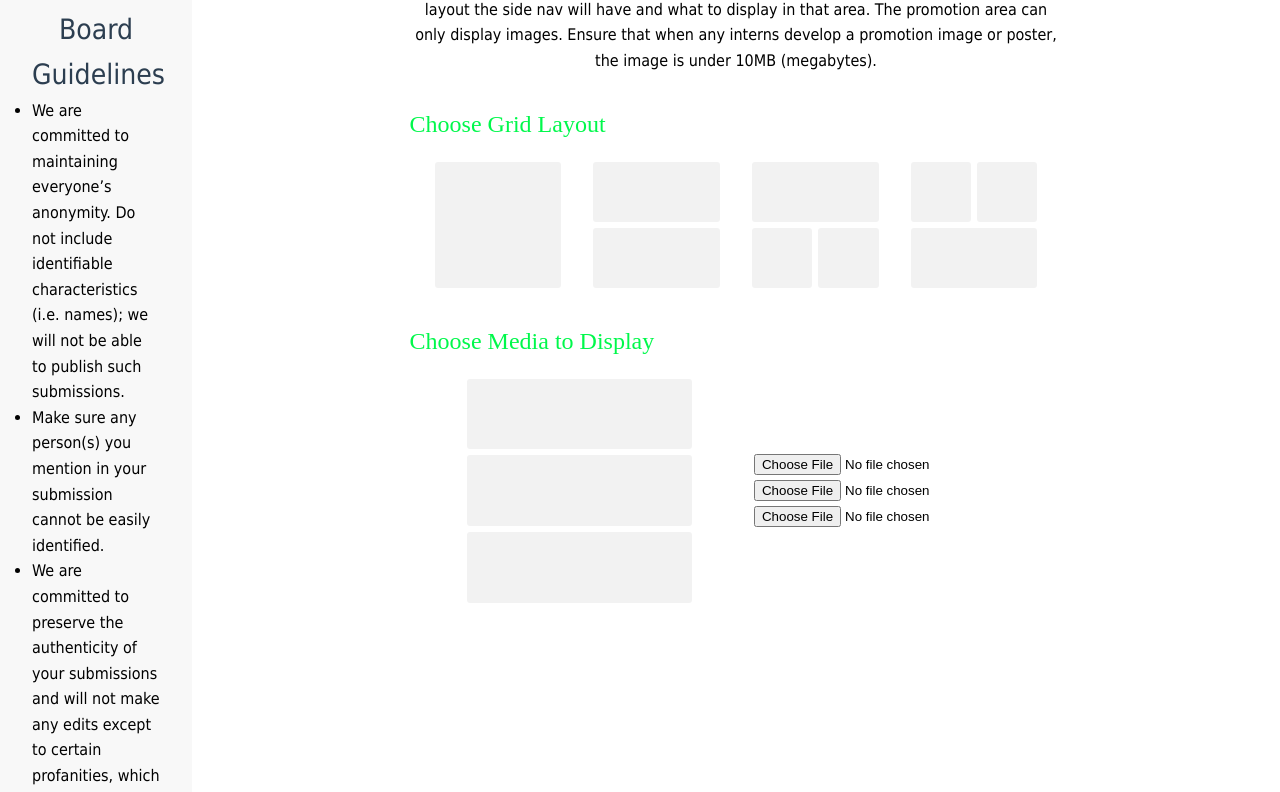
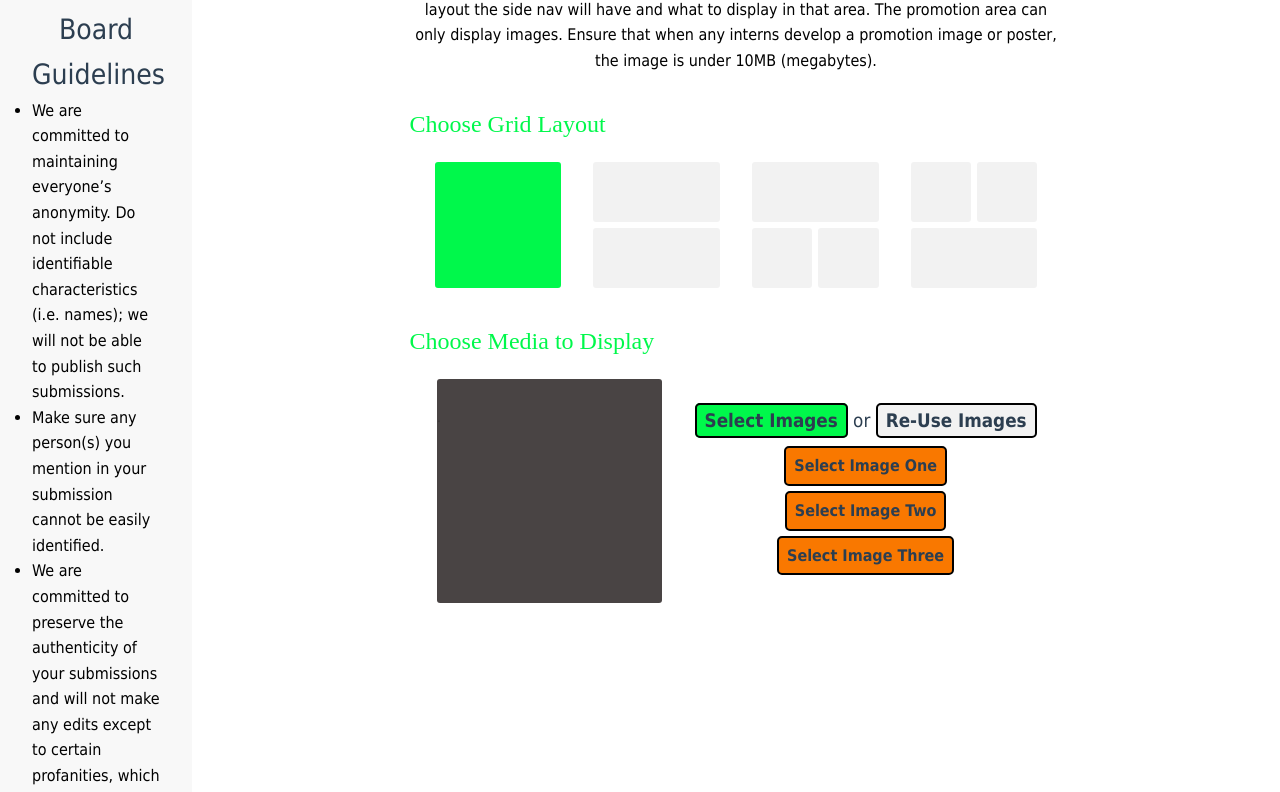
Before and after one commit to pncfoundation/pncf_message_board, a Vue app: page /#/pnc/admin in a window 1280 px wide. Shown: the part 525-1317 px from the top of the page. Built offline with nearby package versions, Linux system fonts and the light colour scheme; a web font is replaced by a local one.

Commit message:
Preview Images in Grid Preview

```diff
--- a/src/views/Admin.vue
+++ b/src/views/Admin.vue
@@ -32,7 +32,7 @@
 
         <div class="hstack" id="promotion_grid_choices">
 
-          <input type="radio" class="grid_radios" id="grid_one" name="grid_choices_radio">
+          <input type="radio" class="grid_radios" id="grid_one" name="grid_choices_radio" checked>
           <label id="grid_label_one" for="grid_one">
             <span class="item1"></span>
           </label>
@@ -66,15 +66,36 @@
         <p id="select_grid_warning" hidden>Please select a grid layout.</p>
 
         <div id="media_grid_preview">
-          <span class="item1"></span>
-          <span class="item2"></span>
-          <span class="item3"></span>
+          <img src="@/assets/photos/gray.png" alt="Preview One" id="img_preview_one">
+          <img src="@/assets/photos/gray.png" alt="Preview One" id="img_preview_two">
+          <img src="@/assets/photos/gray.png" alt="Preview One" id="img_preview_three">
         </div>
 
         <div class="vstack" id="image_inputs">
-          <input type="file" accept="image/*" id="image_input_one">
-          <input type="file" accept="image/*" id="image_input_two">
-          <input type="file" accept="image/*" id="image_input_three">
+          <h3 id="image_option">
+            <input type="radio" name="image_option_radios" id="selectImages" checked>
+            <label for="selectImages">Select Images</label>
+            or
+            <input type="radio" name="image_option_radios" id="reUseImages">
+            <label for="reUseImages">Re-Use Images</label>
+          </h3>
+
+          <span class="spacer"></span>
+
+          <input type="file" accept="image/*" id="image_input_one" @change="previewImageOne">
+          <label for="image_input_one">
+            Select Image One
+          </label>
+
+          <input type="file" accept="image/*" id="image_input_two" @change="previewImageTwo">
+          <label for="image_input_one">
+            Select Image Two
+          </label>
+
+          <input type="file" accept="image/*" id="image_input_three" @change="previewImageThree">
+          <label for="image_input_one">
+            Select Image Three
+          </label>
         </div>
       </div>
     </section>
@@ -188,51 +209,106 @@ h2 {
   border-radius: 12px;
 }
 
-#media_grid_preview span {
+#media_grid_preview img {
+  object-fit: cover;
+  border-radius: 5px;
   border: solid 2px white;
+}
+
+
+
+#image_option label {
+  background: var(--background-third) !important;
+  transition: unset !important;
+}
+
+#image_option input:checked + label {
+  background: var(--theme) !important;
+}
+
+#image_inputs input {
+  display: none;
+}
+
+#image_inputs label {
+  background-color: var(--theme-secondary);
+  padding: 5px 8px;
+  border: 2px solid var(--text);
   border-radius: 5px;
-  background-color: var(--background-third);
+  font-weight: bold;
+  cursor: pointer;
+  transition: 400ms;
+}
+
+#image_inputs label:hover {
+  scale: 1.03;
 }
 
 
 /*--------------------------- DETERMINING WHICH LAYOUT TO DISPLAY BASED ON WHICH WAS SELECTED & WHICH FILE INPUTS TO DISPLAY ---------------------------*/
 
-/* FIRST GRID OPTION */
+/*----------------------- FIRST GRID OPTION -----------------------*/
+/*noinspection ALL*/
 #promotion_controls:has(#promotion_grid_choices):has(input#grid_one:checked) ~ #media_preview_controls #image_inputs input:nth-child(2) {
   display: none;
 }
+/*noinspection ALL*/
 #promotion_controls:has(#promotion_grid_choices):has(input#grid_one:checked) ~ #media_preview_controls #image_inputs input:nth-child(3) {
   display: none;
 }
-#promotion_controls:has(#promotion_grid_choices):has(input#grid_one:checked) ~ #media_preview_controls #media_grid_preview span:nth-child(2) {
+/*noinspection ALL*/
+#promotion_controls:has(#promotion_grid_choices):has(input#grid_one:checked) ~ #media_preview_controls #media_grid_preview img:nth-child(1) {
+  grid-column: span 2;
+  grid-row: span 2;
+}
+/*noinspection ALL*/
+#promotion_controls:has(#promotion_grid_choices):has(input#grid_one:checked) ~ #media_preview_controls #media_grid_preview img:nth-child(2) {
   display: none;
 }
-#promotion_controls:has(#promotion_grid_choices):has(input#grid_one:checked) ~ #media_preview_controls #media_grid_preview span:nth-child(3) {
+/*noinspection ALL*/
+#promotion_controls:has(#promotion_grid_choices):has(input#grid_one:checked) ~ #media_preview_controls #media_grid_preview img:nth-child(3) {
   display: none;
 }
 
-/* SECOND GRID OPTION */
+/*---------------------- SECOND GRID OPTION ----------------------*/
+/*noinspection ALL*/
 #promotion_controls:has(#promotion_grid_choices):has(input#grid_two:checked) ~ #media_preview_controls #image_inputs input:nth-child(2) {
   display: none;
 }
-#promotion_controls:has(#promotion_grid_choices):has(input#grid_two:checked) ~ #media_preview_controls #media_grid_preview span:nth-child(3) {
+/*noinspection ALL*/
+#promotion_controls:has(#promotion_grid_choices):has(input#grid_one:checked) ~ #media_preview_controls #media_grid_preview img:nth-child(1) {
+  grid-column: span 2;
+  grid-row: span 1;
+}
+/*noinspection ALL*/
+#promotion_controls:has(#promotion_grid_choices):has(input#grid_one:checked) ~ #media_preview_controls #media_grid_preview img:nth-child(1) {
+  grid-column: span 2;
+  grid-row: span 1;
+}
+/*noinspection ALL*/
+#promotion_controls:has(#promotion_grid_choices):has(input#grid_two:checked) ~ #media_preview_controls #media_grid_preview img:nth-child(3) {
   display: none;
 }
-/* THIRD GRID OPTION */
+
+/*------------------------- THIRD GRID OPTION -------------------------*/
+/*noinspection ALL*/
 #promotion_controls:has(#promotion_grid_choices):has(input#grid_three:checked) ~ #media_preview_controls #media_grid_preview {
   grid-template-rows: 1fr 1fr;
   grid-template-columns: 1fr 1fr;
 }
-#promotion_controls:has(#promotion_grid_choices):has(input#grid_three:checked) ~ #media_preview_controls #media_grid_preview span:nth-child(1) {
+/*noinspection ALL*/
+#promotion_controls:has(#promotion_grid_choices):has(input#grid_three:checked) ~ #media_preview_controls #media_grid_preview img:nth-child(1) {
   grid-column: span 2;
 }
 
-/* FOURTH GRID OPTION */
+/*------------------------- FOURTH GRID OPTION -------------------------*/
+/*noinspection ALL*/
 #promotion_controls:has(#promotion_grid_choices):has(input#grid_four:checked) ~ #media_preview_controls #media_grid_preview {
   grid-template-rows: 1fr 1fr;
   grid-template-columns: 1fr 1fr;
 }
-#promotion_controls:has(#promotion_grid_choices):has(input#grid_four:checked) ~ #media_preview_controls #media_grid_preview span:nth-child(3) {
+/*noinspection ALL*/
+#promotion_controls:has(#promotion_grid_choices):has(input#grid_four:checked) ~ #media_preview_controls #media_grid_preview img:nth-child(3) {
   grid-column: span 2;
 }
 
@@ -241,9 +317,42 @@ h2 {
 <script setup>
 //  Functions to preview images when placed in the file input
   const previewImageOne = () => {
-    const imageInput = document.getElementById("image_input_one");
-    if(imageInput.length > 0) {
+    let imageInput = document.getElementById("image_input_one");
+    let image = imageInput.files[0];
+    if(image) {
+      let reader = new FileReader();
+      reader.onload = (e) => {
+        document.getElementById("img_preview_one").setAttribute("src", e.target.result);
+      };
 
+      reader.readAsDataURL(image);
     }
   }
+
+const previewImageTwo = () => {
+  let imageInput = document.getElementById("image_input_two");
+  let image = imageInput.files[0];
+  console.log(image)
+  if(image) {
+    let reader = new FileReader();
+    reader.onload = (e) => {
+      document.getElementById("img_preview_two").setAttribute("src", e.target.result);
+    };
+
+    reader.readAsDataURL(image);
+  }
+}
+
+const previewImageThree = () => {
+  let imageInput = document.getElementById("image_input_three");
+  let image = imageInput.files[0];
+  if(image) {
+    let reader = new FileReader();
+    reader.onload = (e) => {
+      document.getElementById("img_preview_three").setAttribute("src", e.target.result);
+    };
+
+    reader.readAsDataURL(image);
+  }
+}
 </script>
```
Also changed, not shown: src/assets/photos/gray.png (added).
